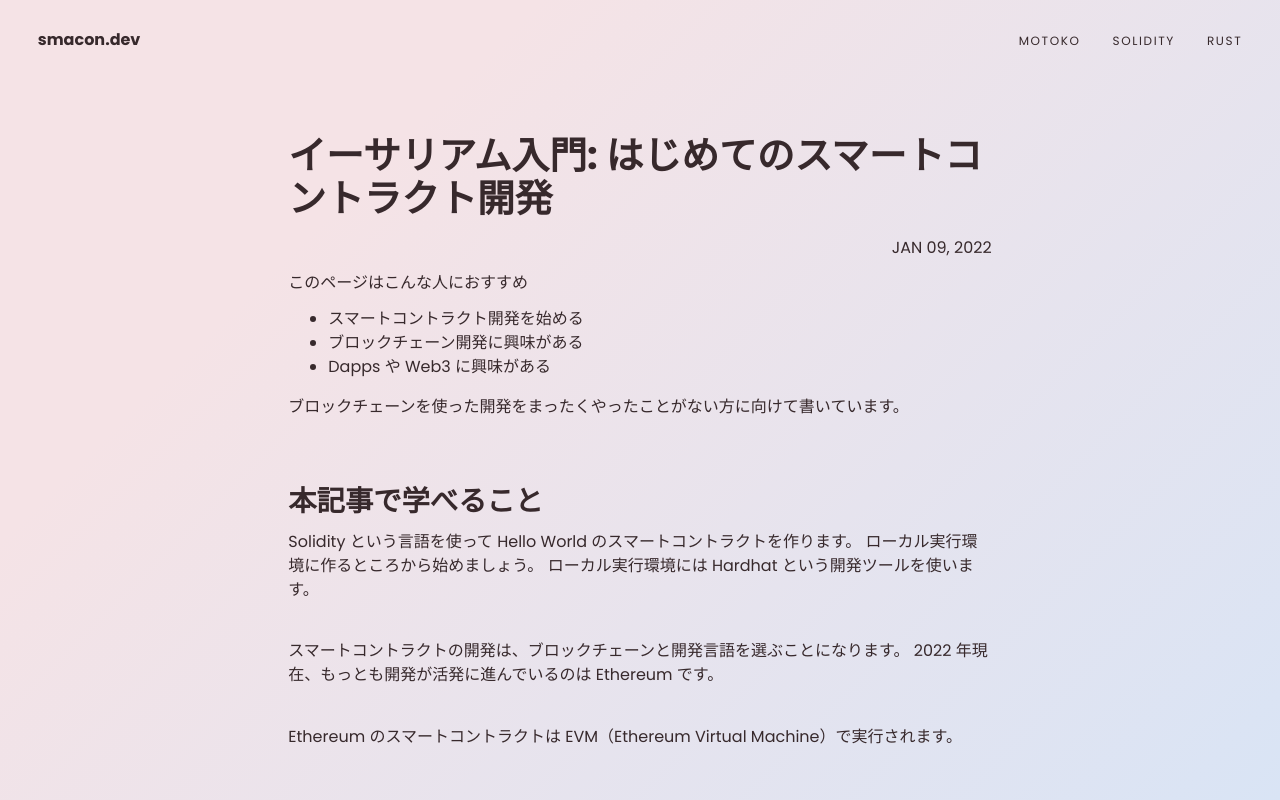
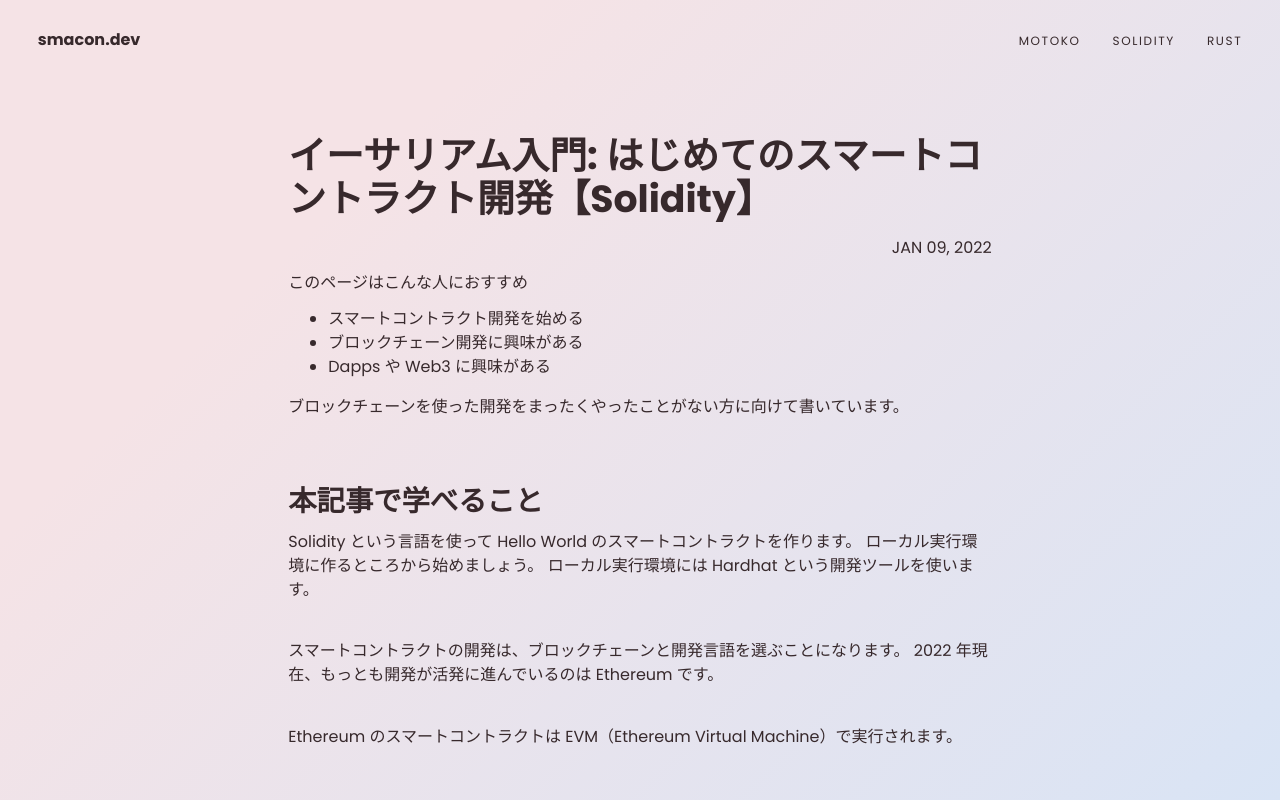
Before and after one commit to yinkakun/gatsby-starter-glass, a Gatsby site: page /smart-contracts in a window 1280 px wide. Shown: the top 800 px of the page. Built offline with nearby package versions, Linux system fonts and the light colour scheme; Gatsby itself is replaced by a stand-in of ours; some packages are replaced by stand-ins of ours.

Commit message:
chore(smacon-dev): update

```diff
--- a/content/posts/solidity/smart-contracts.md
+++ b/content/posts/solidity/smart-contracts.md
@@ -1,5 +1,5 @@
 ---
-title: "イーサリアム入門: はじめてのスマートコントラクト開発"
+title: "イーサリアム入門: はじめてのスマートコントラクト開発【Solidity】"
 date: 2022-01-09 21:00
 permalink: /smart-contracts
 tags:
```
